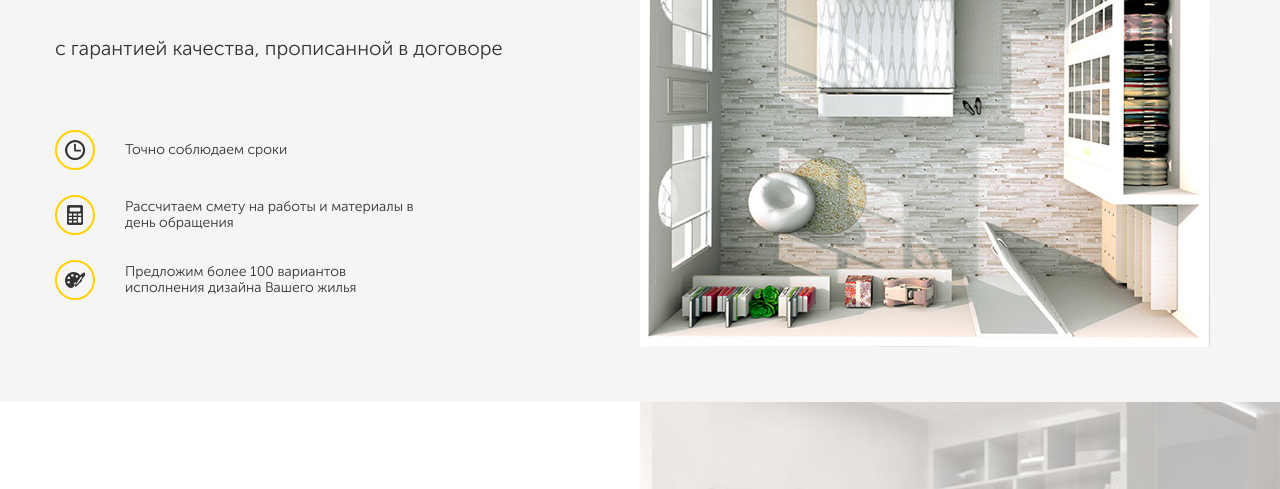
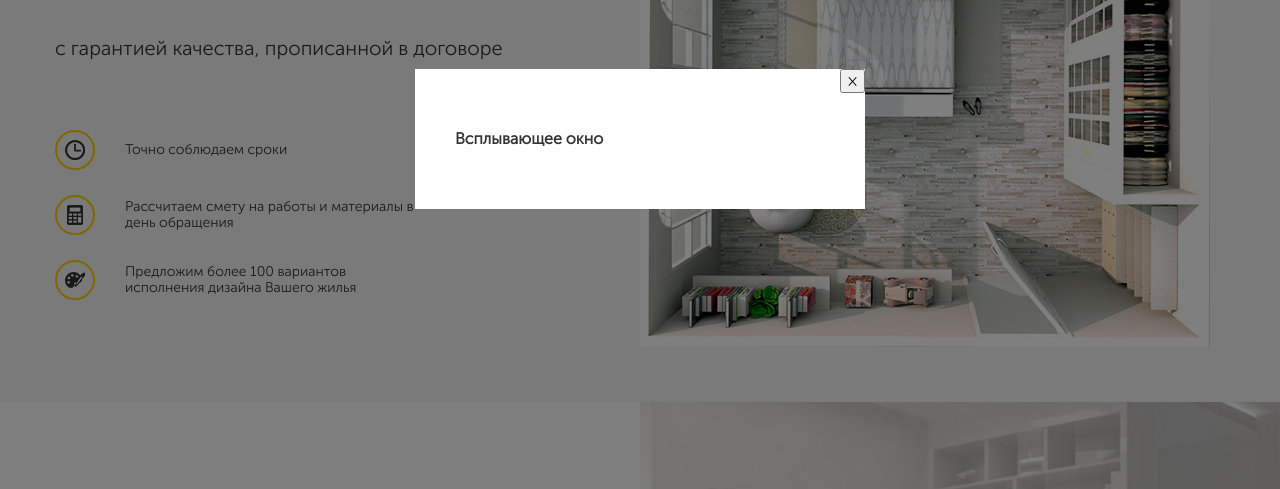
Before and after one commit to dbublienko/repair, a plain HTML site: page src/index.html in a window 1280 px wide. Both pictures are taken after a click on the button "Перезвоните мне". Shown: the part 261-750 px from the top of the page. Drawn offline with Linux system fonts and the light colour scheme.

Commit message:
Создано модальное окно, которое открывается при нажатии на кнопку в шапке

```diff
--- a/src/index.html
+++ b/src/index.html
@@ -27,7 +27,7 @@
                         <a href="tel:+7(495)42-251-31" class="navbar__phone">+7 (495) 42-251-31</a>
                     </div>
                     <!-- /.navbar__contacts -->
-                    <button class="button navbar__button">Перезвоните мне</button>
+                    <button class="button navbar__button" id="button">Перезвоните мне</button>
                 </div>
                 <!-- /.navbar__info -->
 
@@ -127,6 +127,17 @@
         </section>
         <!-- /.offer -->
     </main>
+
+    <div class="modal" id="modal">
+        <div class="modal-dialog">
+            <button class="modal-dialog__close" id="close">&times;</button>
+            <h4 class="modal-dialog__title">Всплывающее окно</h4>
+        </div>
+        <!-- /.modal-dialog -->
+    </div>
+    <!-- /.modal -->
+
+    <script src="js/main.js"></script>
 </body>
 
 </html>
--- /dev/null
+++ b/src/js/main.js
@@ -0,0 +1,14 @@
+var button = document.querySelector("#button");
+var modal = document.querySelector("#modal");
+var close = document.querySelector("#close");
+
+button.addEventListener("click", function() {
+    modal.classList.add("modal_active");
+    setTimeout(function(){
+        modal.classList.remove("modal_active");
+    }, 5000);
+});
+
+close.addEventListener("click", function() {
+    modal.classList.remove("modal_active");
+});
--- a/src/scss/_interface.scss
+++ b/src/scss/_interface.scss
@@ -41,6 +41,12 @@ img {
     background-color: lighten($main-color, 10%);
     cursor: pointer;
   }
+  &:active {
+    background-color: $main-color;
+  }
+  &:focus {
+    outline: none;
+  }
 }
 
 .section {
--- /dev/null
+++ b/src/scss/blocks/_modal.scss
@@ -0,0 +1,26 @@
+.modal {
+    position: fixed;
+    top: 0;
+    left: 0;
+    width: 100%;
+    height: 100%;
+    background-color: rgba(#000000, 0.5);
+    display: none;
+    &_active {
+        display: flex;
+    }
+    &-dialog {
+        position: relative;
+        margin: auto;
+        max-width: 450px;
+        width: 90%;
+        min-width: 200px;
+        background-color: #ffffff;
+        padding: 40px;
+        &__close {
+            position: absolute;
+            top: 0;
+            right: 0;
+        }
+    }
+}
--- a/src/scss/style.scss
+++ b/src/scss/style.scss
@@ -7,3 +7,6 @@
 @import "blocks/_hero.scss";
 /* Импорт стилей offer */
 @import "blocks/_offer.scss";
+
+/* Импорт стилей модального окна */
+@import "blocks/_modal.scss";
```
Also changed, not shown: src/css/style.css, 1 other file.
